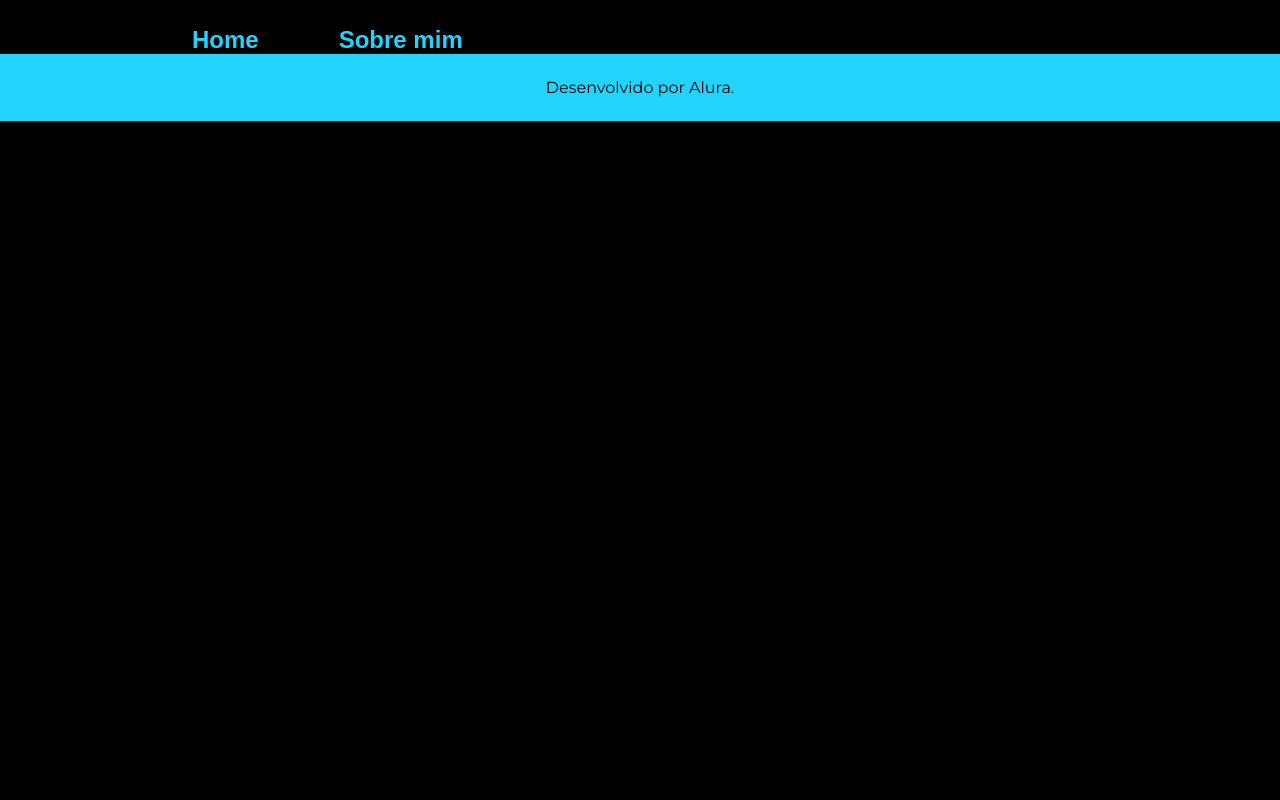
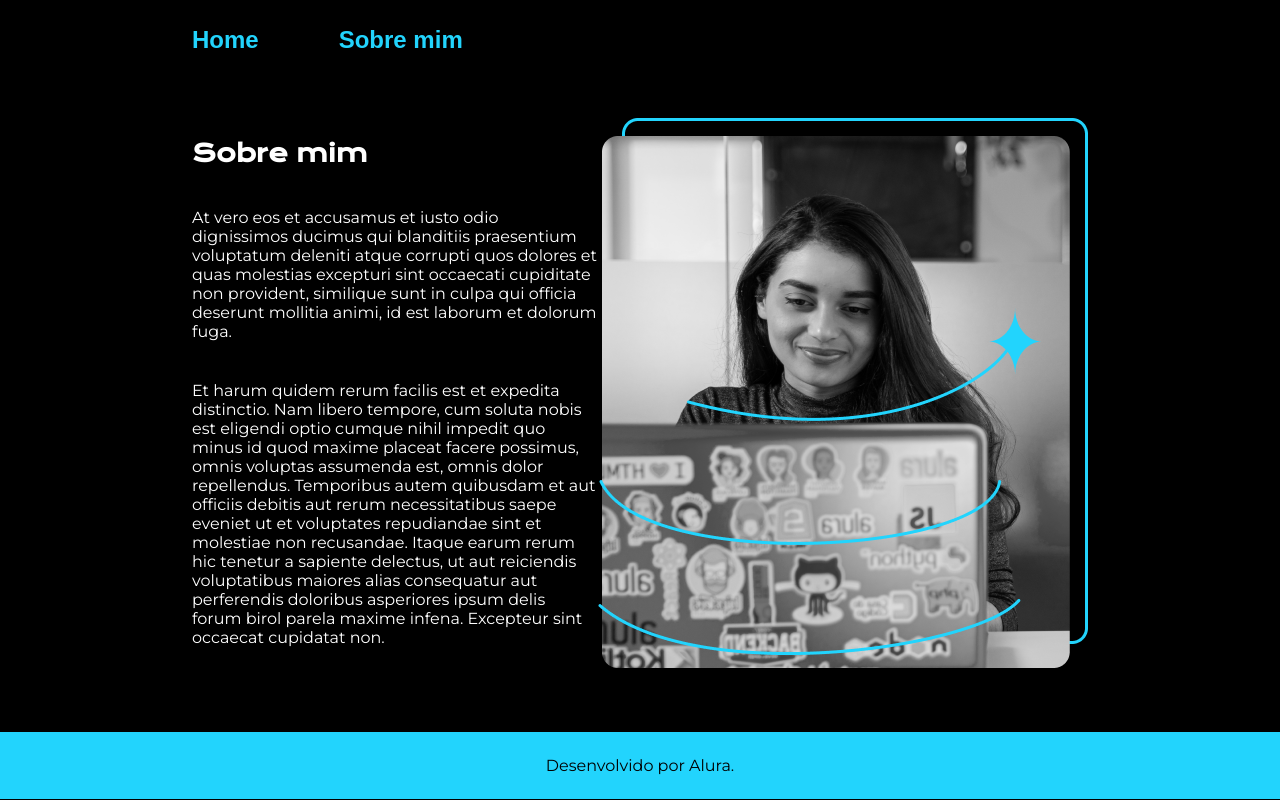
Before and after one commit to niicoolaass/portfolio, a plain HTML site: page portfolio/about/about.html in a window 1280 px wide. Drawn offline with nearby package versions, Linux system fonts and the light colour scheme.

Commit message:
Update about.html

```diff
--- a/portfolio/about/about.html
+++ b/portfolio/about/about.html
@@ -9,12 +9,19 @@
 <body>
     <header class="cabecalho">
         <nav class="cabecalho__menu">
-            <a class="cabecalho__menu_link" href="index.html">Home</a>
+            <a class="cabecalho__menu_link" href="/index.html">Home</a>
             <a class="cabecalho__menu_link" href="/about/about.html">Sobre mim</a>
         </nav>
 
     </header>
-    <main></main>
+    <main class="apresentacao">
+        <section class="apresentacao__conteudo">
+            <h1 class="apresentacao__conteudo__titulo">Sobre mim</h1>
+            <p class="apresentacao__conteudo__texto">At vero eos et accusamus et iusto odio dignissimos ducimus qui blanditiis praesentium voluptatum deleniti atque corrupti quos dolores et quas molestias excepturi sint occaecati cupiditate non provident, similique sunt in culpa qui officia deserunt mollitia animi, id est laborum et dolorum fuga.</p>
+            <p class="apresentacao__conteudo__texto">Et harum quidem rerum facilis est et expedita distinctio. Nam libero tempore, cum soluta nobis est eligendi optio cumque nihil impedit quo minus id quod maxime placeat facere possimus, omnis voluptas assumenda est, omnis dolor repellendus. Temporibus autem quibusdam et aut officiis debitis aut rerum necessitatibus saepe eveniet ut et voluptates repudiandae sint et molestiae non recusandae. Itaque earum rerum hic tenetur a sapiente delectus, ut aut reiciendis voluptatibus maiores alias consequatur aut perferendis doloribus asperiores ipsum delis forum birol parela maxime infena. Excepteur sint occaecat cupidatat non.</p>
+        </section>
+            <img src="/assets/Imagem.png" alt="Foto da joana santos programando">
+    </main>
 
     <footer class="rodape">
         <p>Desenvolvido por Alura.</p>
```
